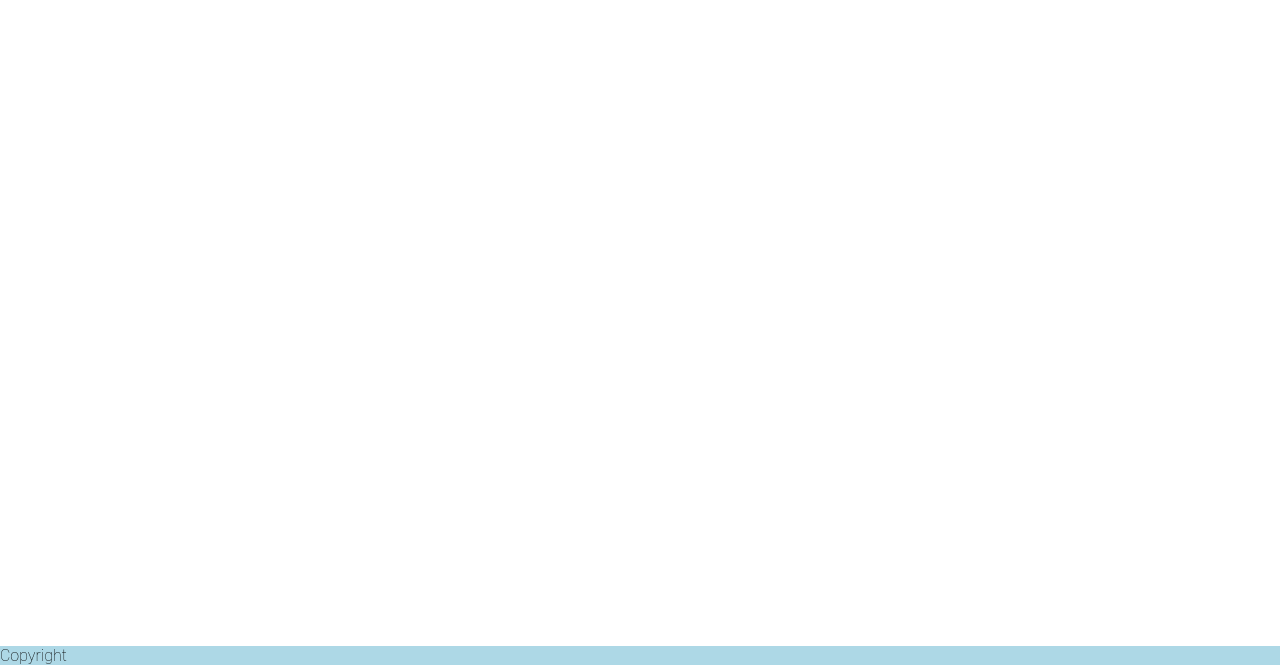
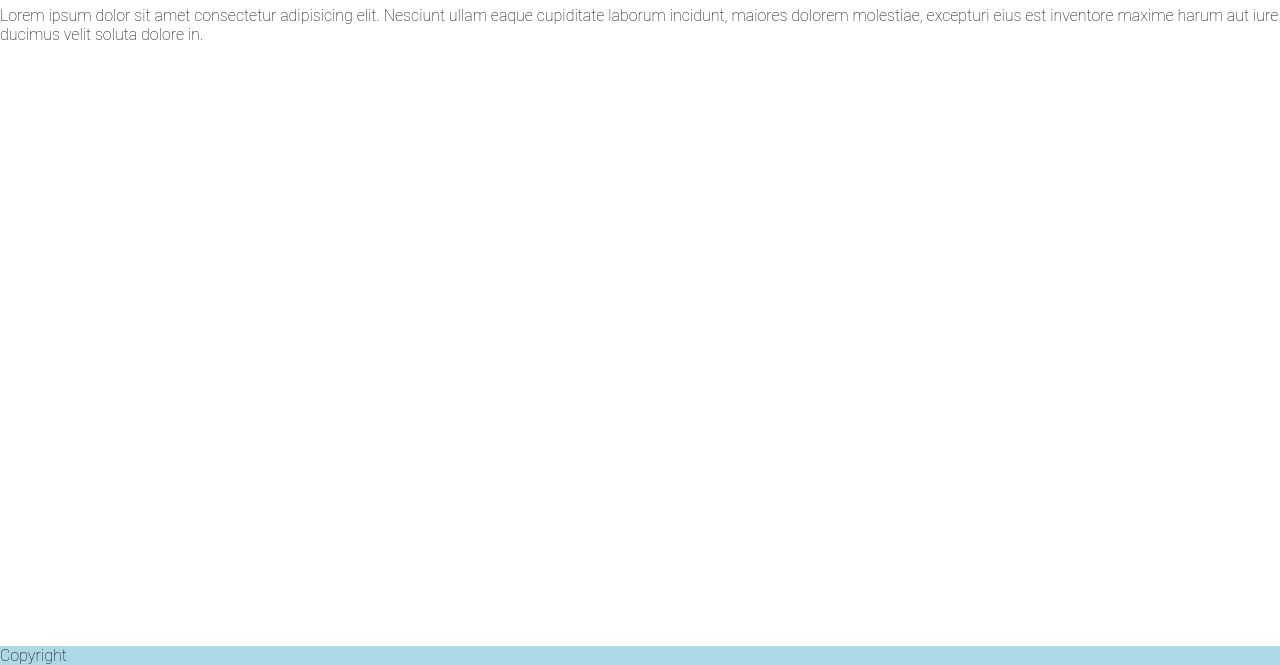
Before and after one commit to dmlfahfn/git-inl-mning, a plain HTML site: page index.html in a window 1280 px wide. Shown: the part 135-800 px from the top of the page. Drawn offline with Linux system fonts and the light colour scheme.

Commit message:
a p tag for a revert

```diff
--- a/index.html
+++ b/index.html
@@ -14,6 +14,7 @@
 	    </ul>
     </nav>
     <h1>Hej och välkommen till korvmojen!</h1>
+    <p>Lorem ipsum dolor sit amet consectetur adipisicing elit. Nesciunt ullam eaque cupiditate laborum incidunt, maiores dolorem molestiae, excepturi eius est inventore maxime harum aut iure ducimus velit soluta dolore in.</p>
     <footer style="position: absolute; bottom: 0px; background-color: lightblue; width: 100%;">Copyright</footer>
 </body>
 </html>
```
